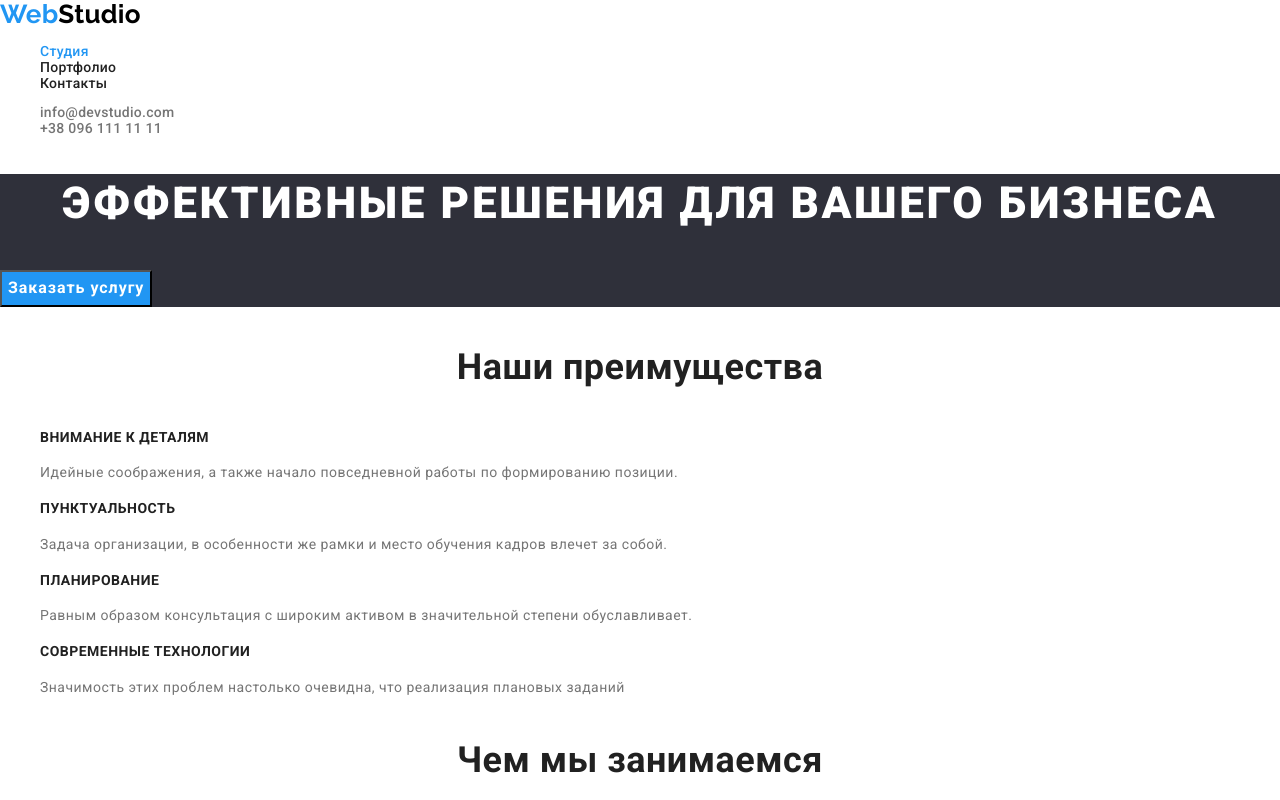
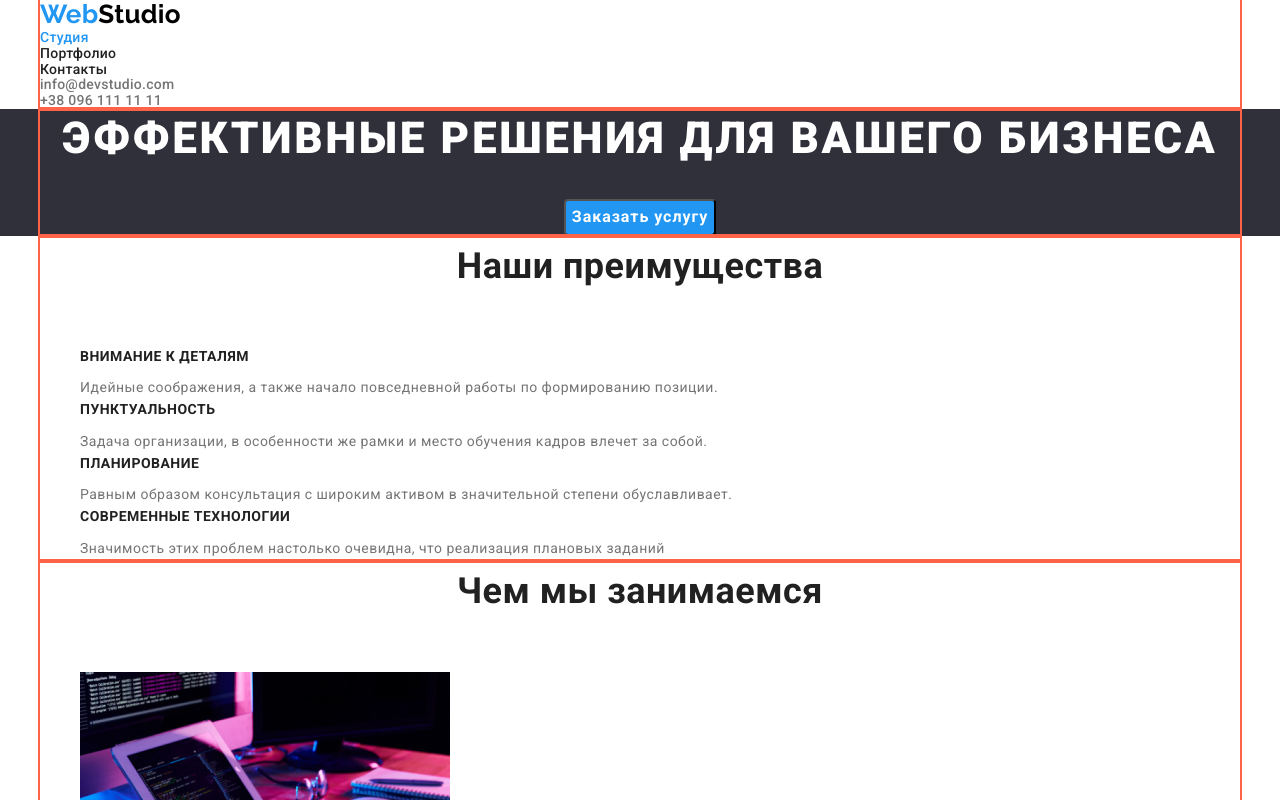
Before and after one commit to Nikolay-Akymenko/goit-markup-hw-03, a plain HTML site: page index.html in a window 1280 px wide. Shown: the top 800 px of the page. Drawn offline with nearby package versions, Linux system fonts and the light colour scheme.

Commit message:
Добавляет отступы

```diff
--- a/css/styles.css
+++ b/css/styles.css
@@ -11,6 +11,10 @@ body {
  letter-spacing: 0.03em;
 }
 
+h1,h2,h3,h4,h5,h6,p,ul {
+    margin-top: 0;
+    margin-bottom: 0;
+}
 /* Верхняя линия */
 
 .header {
@@ -19,6 +23,14 @@ body {
  font-size: 14px;
  line-height: 1.14;
 }
+
+.container {
+    margin-left: auto;
+    margin-right: auto;
+    width: 1200px;
+    outline: 2px solid tomato;
+}
+
 .logo {
  color: var(--accent-color);
  font-family: Raleway, cursive;
@@ -60,6 +72,8 @@ body {
 .site-nav,
 .auth-nav {
     list-style: none;
+    padding: 0;
+    margin: 0;
 }
 
 /* Main */
@@ -67,14 +81,19 @@ body {
 
 .hero {
     background-color: #2F303A;
+    text-align: center;
 }
 
+
+
 .hero-title {
+    margin-top: 0;
+    margin-bottom: 30px;
     color: #FFFFFF;
     font-weight: 900;
     font-size: 44px;
     line-height: 1.36;
-    text-align: center;
+    /* text-align: center; */
     letter-spacing: 0.06em;
     text-transform: uppercase;
 }
@@ -83,15 +102,18 @@ body {
 .button {
     font-family: 'Roboto',sans-serif;
     color: #ffffff;
-    background-color: #2196F3;
+    background-color:var(--accent-color);
     font-weight: 700;
     font-size: 16px;
     line-height: 1.9;
-    display: flex;
+    /* display: flex; */
     align-items: center;
     text-align: center;
     letter-spacing: 0.06em;
     cursor: pointer;
+
+    border-radius: 4px;
+
 }
 
 .button:hover {
@@ -107,6 +129,8 @@ body {
 }
 .feature-list{
     list-style: none;
+
+
 }
 .section-title {
     color: var(--title-text-color);
@@ -114,6 +138,9 @@ body {
     font-size: 36px;
     line-height: 1.7;
     text-align: center;
+
+    margin-top: 0px;
+    margin-bottom: 50px;
 }
 .feature-list .title {
     color: var(--title-text-color);
@@ -121,6 +148,8 @@ body {
     font-size: 14px;
     line-height: 1.4;
     text-transform: uppercase;
+
+    margin-bottom: 10px;
 }
 .feature-text {
     font-size: 14px;
@@ -130,14 +159,17 @@ body {
 /* Work (Чем мы занимаемся) */
 .section-work {
 
+
 }
 .work-list {
     list-style: none;
+    margin-bottom: 0;
 }
 /* Team (Наша команда) */
 
 .section-team {
     background-color: #F5F4FA;
+    padding-top: 76px;
 }
 .team-list{
     list-style: none;
--- a/index.html
+++ b/index.html
@@ -18,6 +18,7 @@
 
     <!--Верхняя линия-->
     <header class="header">
+        <div class="container">
         <nav>
         <a class="logo" href="./index.html">Web<span class="logoblk">Studio</span></a>
 
@@ -34,20 +35,21 @@
 
             <li><a href="tel:+380961111111" class="link">+38 096 111 11 11</a></li>
         </ul>
-
+        </div>
     </header>
     <!--Контент-->
     <main>
 
         <!--Герой-->
         <section class="hero">
-
+                <div class="container">
                 <h1 class="hero-title">Эффективные решения для вашего бизнеса</h1>
                 <button type="button" class="button">Заказать услугу</button>
-
+                </div>
         </section>
         <!--Особенности-->
         <section class="section-feature">
+            <div class="container">
             <h2 class="section-title">Наши преимущества</h2><!--скрытый заголовок-->
             <ul class="feature-list">
                 <li>
@@ -67,9 +69,11 @@
                     <p class="feature-text">Значимость этих проблем настолько очевидна, что реализация плановых заданий</p>
                 </li>
             </ul>
+            </div>
         </section>
         <!--Чем мы занимаемся-->
         <section class="section-work">
+            <div class="container">
             <h2 class="section-title">Чем мы занимаемся</h2>
             <ul class="work-list">
                 <li>
@@ -82,9 +86,11 @@
                     <img src="./images/box/box3.jpg" alt="выбор цвета на iPad " width="370" height="294"/>
                 </li>
             </ul>
+            </div>
         </section>
         <!--Наша команда-->
         <section class="section-team">
+            <div class="container">
             <h2 class="section-title">Наша команда</h2>
             <ul class="team-list">
                 <li>
@@ -108,11 +114,12 @@
                     <p class="team-text">UI Designer</p>
                 </li>
             </ul>
+            </div>
         </section>
     </main>
     <!--Подвал-->
     <footer class="footer">
-
+        <div class="container">
         <a class="logo" href="./index.html">Web<span class="logo-white">Studio</span></a>
         <address class="address">
 
@@ -123,6 +130,7 @@
                     <a href="tel:+380961111111" class="address-link">+38 096 111 11 11</a>
 
         </address>
+        </div>
 
     </footer>
 
```
